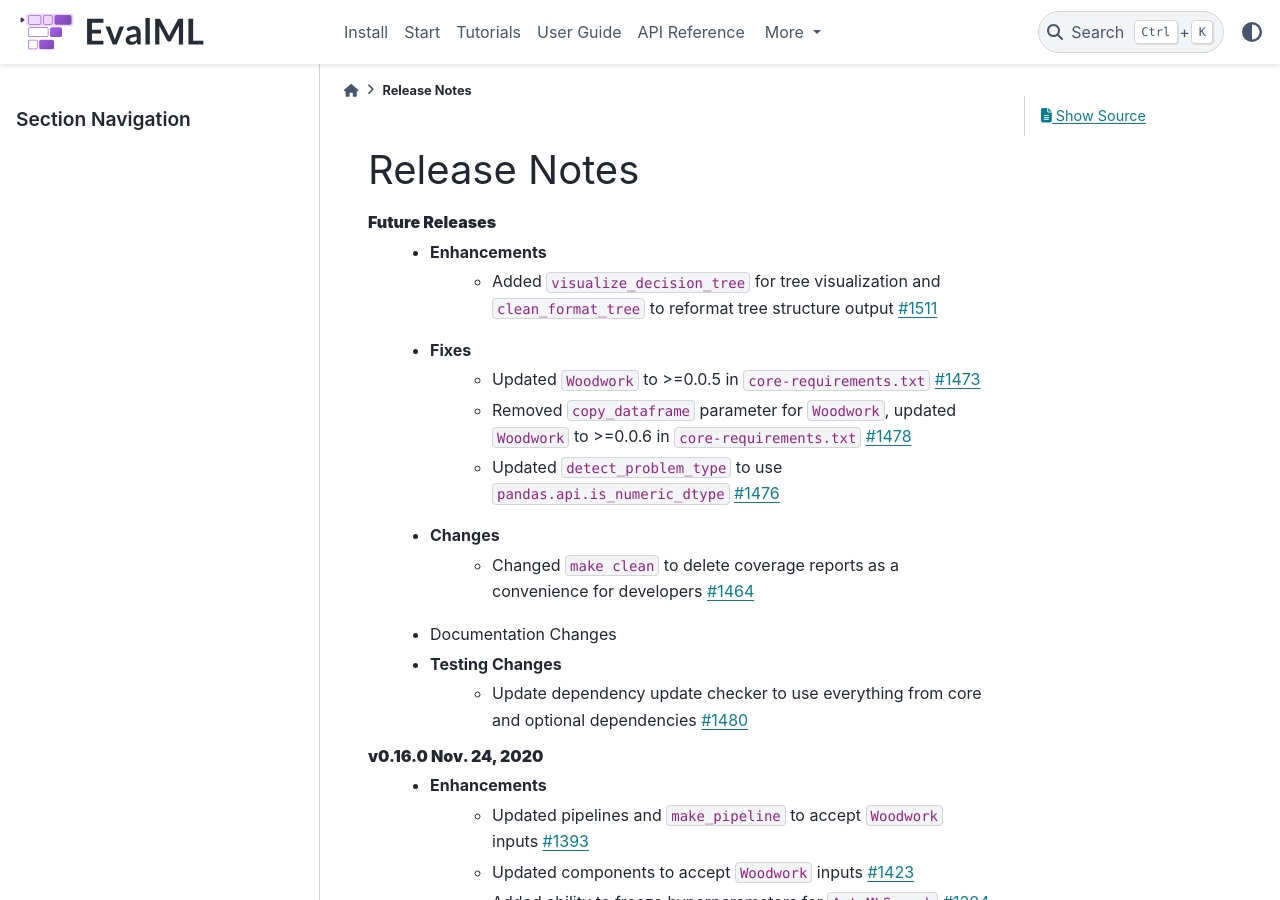
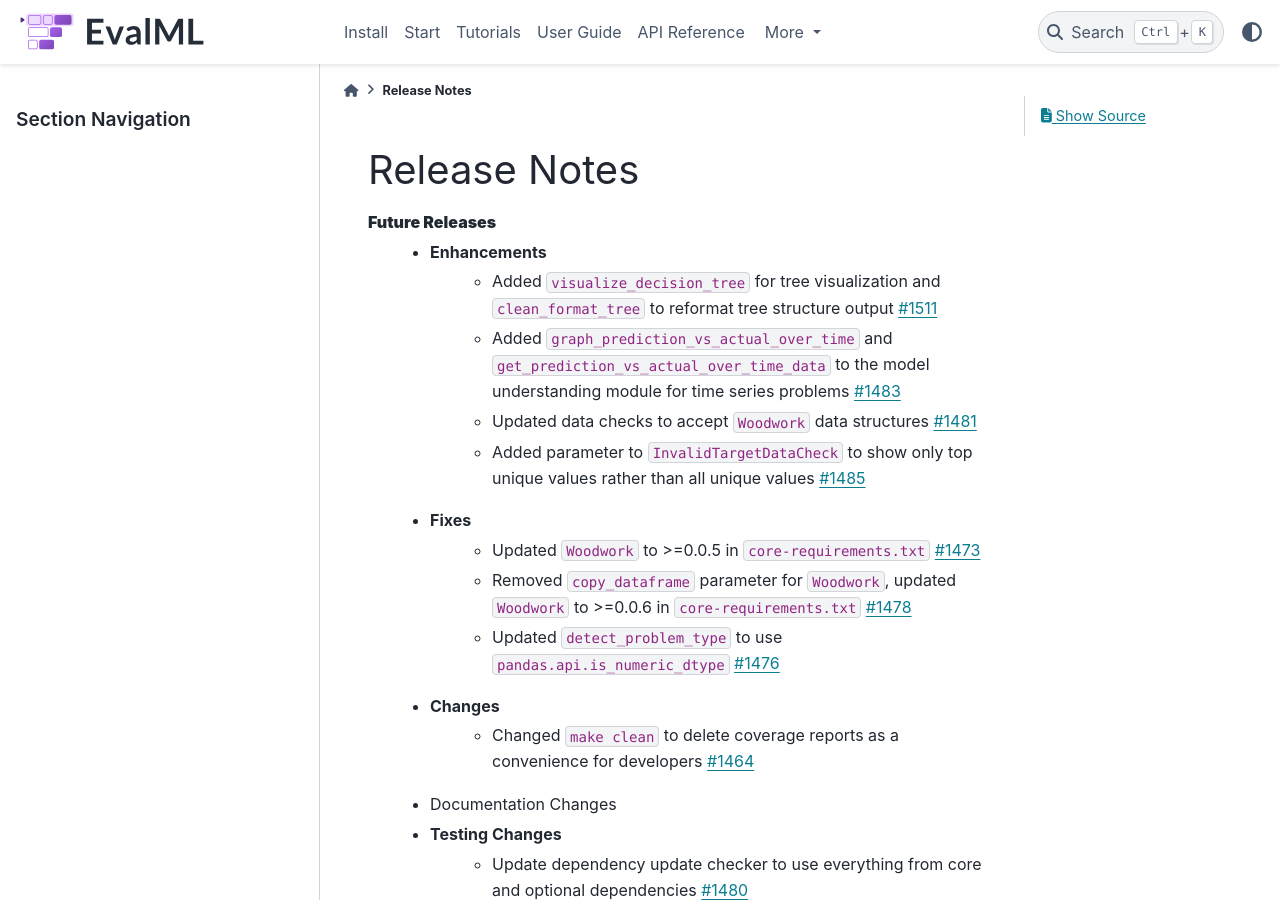
Before and after one commit to alteryx/evalml, a Sphinx documentation site: the page built from docs/source/release_notes.rst, in a window 1280 px wide and 900 px high. Built offline with Sphinx 7.4.7 and the PyData theme 0.15.4, drawn with Linux system fonts in a browser that asks for light colours; comment, search, counter and statistics services are not loaded.

Commit message:
Release conflict

```diff
--- a/docs/source/release_notes.rst
+++ b/docs/source/release_notes.rst
@@ -4,6 +4,9 @@ Release Notes
 **Future Releases**
     * Enhancements
         * Added ``visualize_decision_tree`` for tree visualization and ``clean_format_tree`` to reformat tree structure output :pr:`1511`
+        * Added ``graph_prediction_vs_actual_over_time`` and ``get_prediction_vs_actual_over_time_data`` to the model understanding module for time series problems :pr:`1483`
+        * Updated data checks to accept ``Woodwork`` data structures :pr:`1481`
+        * Added parameter to ``InvalidTargetDataCheck`` to show only top unique values rather than all unique values :pr:`1485`
     * Fixes
         * Updated ``Woodwork`` to >=0.0.5 in ``core-requirements.txt`` :pr:`1473`
         * Removed ``copy_dataframe`` parameter for ``Woodwork``, updated ``Woodwork`` to >=0.0.6 in ``core-requirements.txt`` :pr:`1478`
```
